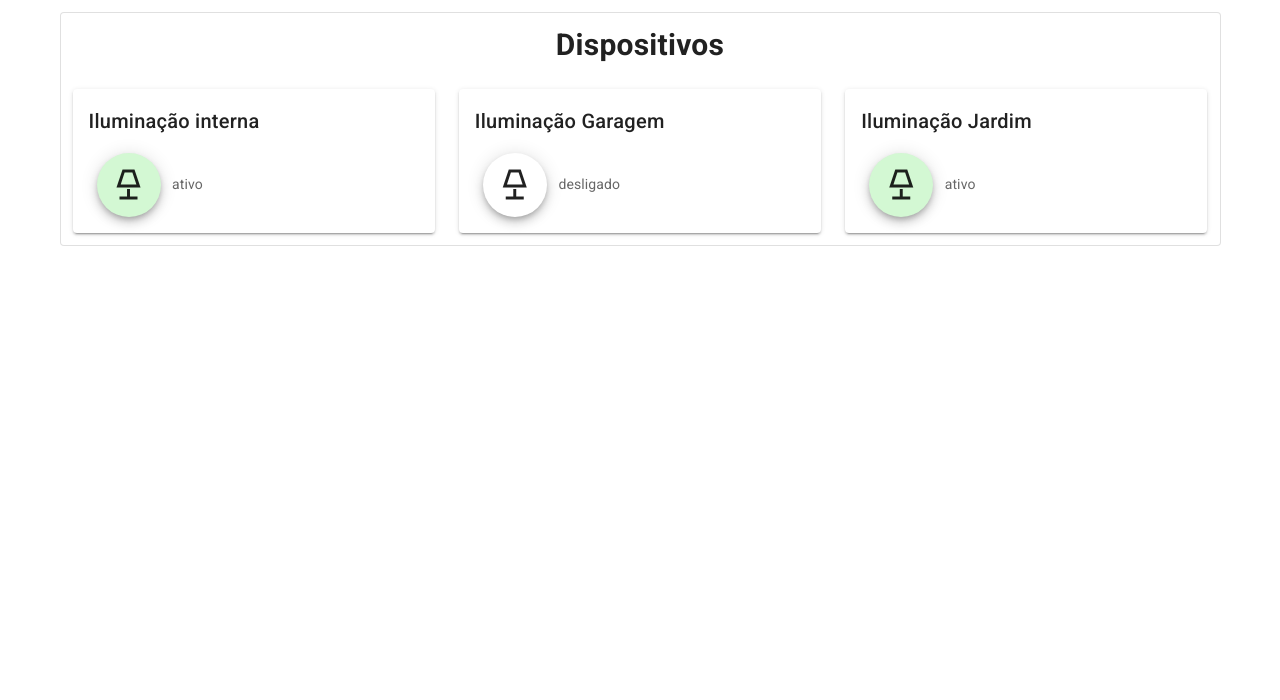
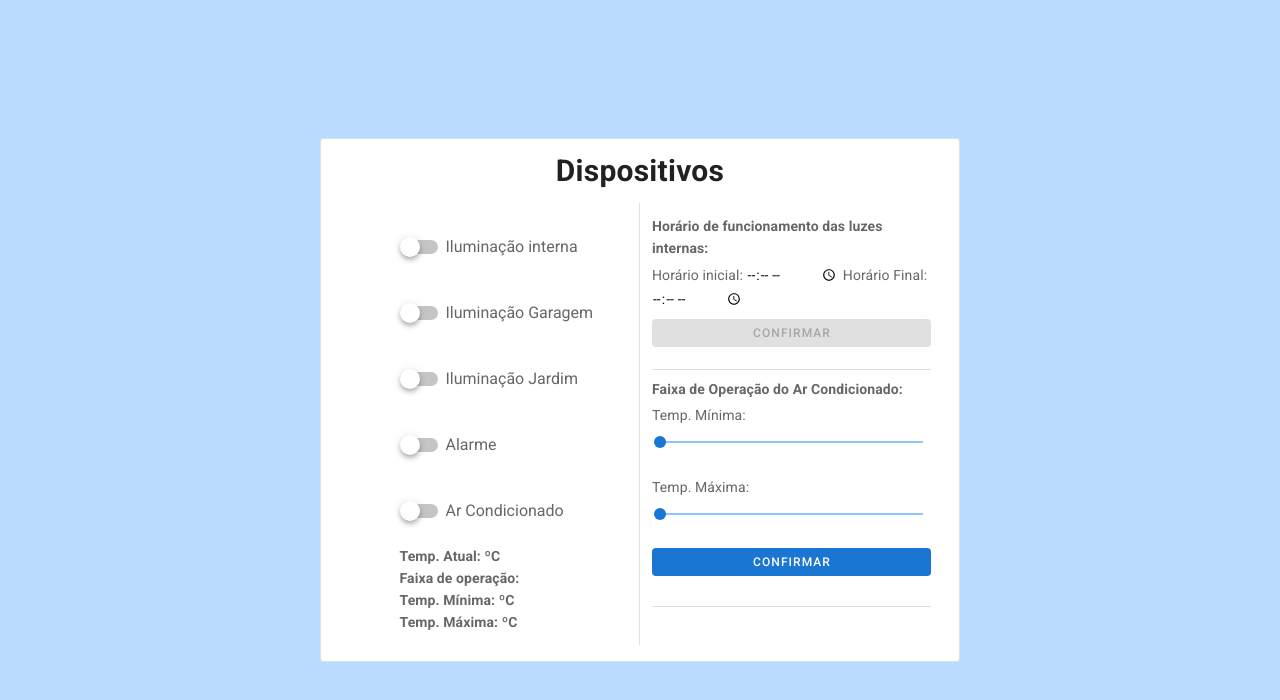
Before and after one commit to romaiajr/mqtt-pbl, a Vue app: page / in a window 1280 px wide. Shown: the top 700 px of the page. Built offline with nearby package versions, Linux system fonts and the light colour scheme.

Commit message:
Front end finalizado

```diff
--- a/src/App.vue
+++ b/src/App.vue
@@ -1,6 +1,6 @@
 <template>
   <v-app>
-    <v-main>
+    <v-main :style="{backgroundColor: '#badbff', width: '100vw', height: '100vh' }" class="d-flex align-center">
       <Main/>
     </v-main>
   </v-app>
--- a/src/pages/Main.vue
+++ b/src/pages/Main.vue
@@ -1,39 +1,97 @@
 <template>
-  <v-container>
-    <v-row>
-      <v-col xs="12">
+  <v-container class="d-flex justify-center align-center">
     <v-card id="main-card" outlined>
       <v-card-title class="d-flex justify-center">
         <h2>Dispositivos</h2>
       </v-card-title>
+      <v-card-text>
         <v-container>
           <v-row>
-              <v-col md="4" v-for="device in devices" :key="device.name">
-                <v-card>
-                  <v-card-title>
-                    {{ device.name }}
-                  </v-card-title>
-                  <v-card-text>
+            <v-col
+              sm="5"
+              offset-sm="1"
+              :style="{ borderRight: '.5px solid rgba(0,0,0,.12)' }"
+            >
+              <div v-for="device in devices" :key="device.id">
+                <v-switch
+                  v-model="device.status"
+                  :label="device.name"
+                  @change="changeState(device)"
+                />
+                <div v-if="device.id === 4">
+                  <h4>
+                    Temp. Atual: {{ device.temp_atual }}ºC <br />
+                    Faixa de operação: <br />Temp. Mínima: {{ device.min }}ºC
+                    <br />
+                    Temp. Máxima: {{ device.max }}ºC
+                  </h4>
+                </div>
+              </div>
+            </v-col>
+            <v-col sm="6">
+              <div id="luz">
+                <h4>Horário de funcionamento das luzes internas:</h4>
+                Horário inicial:
+                <input
+                  type="time"
+                  class="mt-1"
+                  v-model="form_luz.time_start"
+                />
+                Horário Final:
+                <input type="time" v-model="form_luz.time_end" />
+                <br />
                 <v-btn
-                      class="mx-2"
-                      fab
-                      large
-                      :color="device.status ? '#d3f8d3' : 'white'"
-                      @click="publish(device)"
+                  depressed
+                  color="primary"
+                  small
+                  class="mt-2"
+                  block
+                  @click="submit(1)"
+                  :disabled="isDisabled"
+                  >Confirmar</v-btn
                 >
-                      <v-icon large>
-                        {{ device.icon }}
-                      </v-icon>
-                    </v-btn>
-                    {{ device.status ? "ativo" : "desligado" }}
-                  </v-card-text>
-                </v-card>
+              </div>
+              <br />
+              <v-divider />
+              <div id="ac">
+                <h4>Faixa de Operação do Ar Condicionado:</h4>
+                <div class="mt-1">
+                  Temp. Mínima:
+                  <v-slider
+                    max="32"
+                    min="16"
+                    v-model="form_temp.min"
+                    thumb-label
+                    dense
+                  ></v-slider>
+                  Temp. Máxima:
+                  <v-slider
+                    max="32"
+                    :min="form_temp.min + 1"
+                    thumb-label
+                    v-model="form_temp.max"
+                    dense
+                  ></v-slider>
+                </div>
+                <v-btn depressed color="primary" small block @click="submit(2)"
+                  >Confirmar</v-btn
+                >
+              </div>
+              <br />
+              <v-divider />
+              <div v-if="sirene.status">
+                <v-alert dense outlined type="error">
+                  <b>Invasão ocorrendo:</b> {{sirene.motivo}}
+                </v-alert>
+              </div>
             </v-col>
           </v-row>
         </v-container>
+      </v-card-text>
     </v-card>
-      </v-col>
-    </v-row>
+    <div class="text-center" v-if="isLoading" id="loading">
+      <v-progress-circular indeterminate color="yellow"></v-progress-circular>
+    </div>
   </v-container>
 </template>
 <script>
@@ -42,37 +100,57 @@ export default {
   data: () => ({
     message: null,
     mqtt: null,
+    sirene: {
+      status: false,
+      motivo: null,
+    },
+    form_temp:{
+      max: "",
+      min: ""
+    },
+    form_luz:{
+      time_start: "",
+      time_end: ""
+    },
     devices: [
       {
         id: 0,
         name: "Iluminação interna",
-        status: true,
-        icon: "mdi-lamp-outline",
+        status: false,
+        time_start: null,
+        time_end: null,
       },
       {
         id: 1,
         name: "Iluminação Garagem",
         status: false,
-        icon: "mdi-lamp-outline",
       },
       {
         id: 2,
         name: "Iluminação Jardim",
-        status: true,
-        icon: "mdi-lamp-outline",
+        status: false,
       },
-      // { name: "Sirene", status: false, icon: "mdi-alarm", color: "#ffcccb" },
-      // {
-      //   name: "Ar Condicionado",
-      //   status: true,
-      //   icon: "mdi-hvac",
-      // },
+      {
+        id: 3,
+        name: "Alarme",
+        status: false,
+      },
+      {
+        id: 4,
+        name: "Ar Condicionado",
+        status: false,
+        max: null,
+        min: null,
+        temp_atual: null,
+      },
     ],
+    isLoading: false,
   }),
   methods: {
     createConnection() {
       try {
-        this.mqtt = new Paho.MQTT.Client("maqiatto.com", 8883, "web");
+        // this.isLoading = true;
+        this.mqtt = new Paho.MQTT.Client("maqiatto.com", 8883, "website");
         this.mqtt.connect({
           mqttVersion: 3,
           userName: "romaiajr5@gmail.com",
@@ -85,31 +163,81 @@ export default {
     },
     onConnect() {
       this.mqtt.onMessageArrived = this.onMessageArrived;
-      this.mqtt.subscribe("romaiajr5@gmail.com/rasp");
+      this.mqtt.subscribe("romaiajr5@gmail.com/web");
+      var message = new Paho.MQTT.Message(
+        JSON.stringify({
+          event: "setup",
+        })
+      );
+      message.destinationName = "romaiajr5@gmail.com/rasp";
     },
     onMessageArrived(message) {
       var res = JSON.parse(message.payloadString);
-      console.log(res);
       if (res.event === "OnChangeState") {
         this.setState(res.id, res.data.state);
+      } else if (res.event === "onChangeInterval") {
+        this.setInterval(res.id, res.data);
+      } else if (res.event === "setup") {
+        this.devices = res.data.devices;
+        // this.isLoading = false;
+      } else if (res.event === "invasion"){
+        this.sirene = res.data.sirene
       }
     },
-    //REVIEW
-    publish(device) {
-      device.status = !device.status;
-      var message = new Paho.MQTT.Message(
+    publish(message) {
+      message.destinationName = "romaiajr5@gmail.com/rasp";
+      this.mqtt.send(message);
+    },
+    changeState(device) {
+      this.publish(
+        new Paho.MQTT.Message(
           JSON.stringify({
             data: { state: device.status },
             event: "onChangeState",
             id: device.id,
           })
+        )
       );
-      message.destinationName = "romaiajr5@gmail.com/web";
-      console.log(JSON.parse(message.payloadString));
-      this.mqtt.send(message);
+      console.log(device.status);
     },
     setState(id, state) {
       this.devices[id].status = state;
+    },
+    setInterval(id, data) {
+      if (id === 0) {
+        this.devices[0].time_start = data.time_start;
+        this.devices[0].time_end = data.time_end;
+      } else if (id === 4) {
+        this.devices[4].max = data.max;
+        this.devices[4].min = data.min;
+      }
+    },
+    submit(type) {
+      // this.isLoading = true;
+      var message =
+        type === 1
+          ? JSON.stringify({
+              data: {
+                start: this.form_luz.time_start,
+                end: this.form_luz.time_end,
+              },
+              event: "onChangeInterval",
+              id: 0,
+            })
+          : JSON.stringify({
+              data: { min: this.form_temp.min, max: this.form_temp.max },
+              event: "onChangeInterval",
+              id: 4,
+            });
+      this.publish(new Paho.MQTT.Message(message));
+    },
+  },
+  computed: {
+    isDisabled() {
+      return this.devices[0].time_start === null ||
+        this.devices[0].time_end === null
+        ? true
+        : false;
     },
   },
   created() {
@@ -119,6 +247,21 @@ export default {
 </script>
 <style>
 #main-card {
+  width: 50vw;
+}
+#ac {
+  margin: 8px 0px;
+}
+#loading {
+  display: flex;
+  justify-content: center;
+  align-items: center;
+  position: fixed;
+  left: 0px;
+  top: 0px;
   width: 100vw;
+  height: 100vh;
+  z-index: 9999;
+  background: rgba(0, 0, 0, 0.5);
 }
 </style>
```
Lines whose indentation alone changed are shown as unchanged.
